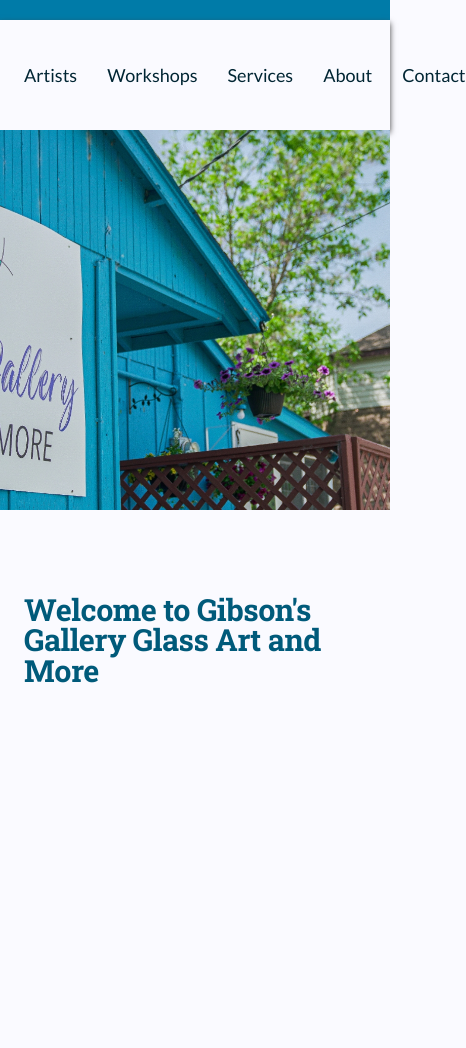
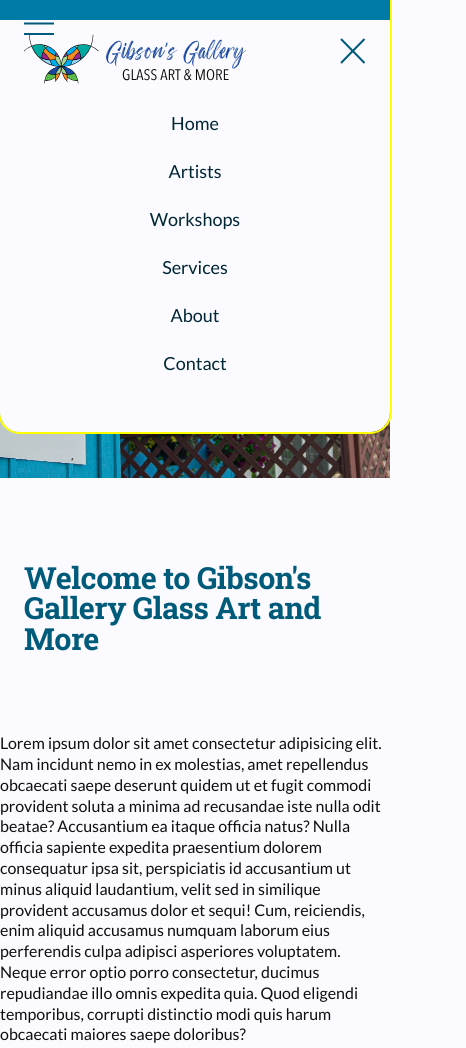
Before and after one commit to Vince-M/Gibsons-Glass-Gallery-static, a website: page index.html in a window 390 px wide. Shown: the whole page, 466 px wide, since content can reach past the window. Before the commit the page ends 844 px from the top, so only its background shows below. Drawn offline with Linux system fonts and the light colour scheme.

Commit message:
add hamburger and close-button images. start to style mobile open menu

```diff
--- a/app/scss/components/_header.scss
+++ b/app/scss/components/_header.scss
@@ -1,19 +1,7 @@
 @use '../util' as u;
 
 header {
+  background-color: var(--white);
   box-shadow: 0 3px 6px var(--dkGrey);
 
 }
-
-.topnav {
-
-  &__logo {
-    margin: 16px 0 16px;
-  }
-}
-
-.top__bar {
-  background-color: var(--primaryBlue);
-  width: 100%;
-  height: 20px;
-}
--- a/app/scss/components/_topnav.scss
+++ b/app/scss/components/_topnav.scss
@@ -2,8 +2,10 @@
 
 .topnav {
 
+  &,
   &__menu {
-    inset: 0 0 auto 0;
+    background-color: var(--white);
+    z-index: 10;
   }
 
   &__wrapper {
@@ -15,10 +17,65 @@
     margin-inline: auto;
   }
 
+  &__homelink {
+    margin: 16px 0 16px;
+
+    @include u.breakpoint-down(small) {
+      z-index: 100;
+      width: 65%;
+      margin: 0;
+    }
+  }
+
+  &__open,
+  &__close {
+    background: none;
+    padding: 0;
+    border: 0;
+  }
+
+  // &__logo {
+  //   margin: 16px 0 16px;
+
+  //   @include u.breakpoint-down(small) {
+  //     z-index: 100;
+  //     width: 65%;
+  //     margin: 0;
+  //   }
+  // }
+
+  &__open {}
+
+  &__menu {
+
+    @include u.breakpoint-down(small) {
+      position: fixed;
+      inset: 0 0 auto 0;
+      padding: 12px 24px 60px;
+      border-radius: 0 0 20px 20px;
+      outline: 2px solid yellow;
+    }
+  }
+
+  &__close {
+    display: none;
+
+    @include u.breakpoint-down(small) {
+      display: block;
+      margin-inline-start: auto;
+      margin-block-end: 20px;
+    }
+  }
+
   &__links {
     display: flex;
     flex-direction: row;
     gap: 30px;
+
+    @include u.breakpoint-down(small) {
+      flex-direction: column;
+      align-items: center;
+    }
   }
 
   &__link {
@@ -34,3 +91,12 @@
     }
   }
 }
+
+
+.top__bar {
+  background-color: var(--primaryBlue);
+  width: 100%;
+  height: 20px;
+  z-index: 12;
+  position: relative;
+}
--- a/index.html
+++ b/index.html
@@ -20,16 +20,26 @@
 
   <!-- HEADER
   =================================================== -->
-  <div class="top__bar"></div>
-  <header class="header topnav" role="banner">
+
+  <header class="topnav" role="banner">
     <h2 class="visually-hidden">Header</h2>
+    <div class="top__bar"></div>
     <div class="topnav__wrapper">
       <a href="/" class="topnav__homelink">
         <img src="img/gibsons_gallery_header.svg" alt="Gibson's Gallery homepage" class="topnav__logo" width="340" height="78">
       </a>
       <div class="nav">
         <div class="topnav__menu">
+          <button class="topnav__open">
+            <img src="img/hamburger.svg" alt="" width="30" height="23" />
+          </button>
           <ul class="topnav__links">
+            <button class="topnav__close">
+              <img src="img/close-button.svg" alt="" width="26" height="26" />
+            </button>
+            <li class="topnav__item">
+              <a href="index.html" class="topnav__link">Home</a>
+            </li>
             <li class="topnav__item">
               <a href="artists.html" class="topnav__link">Artists</a>
             </li>
@@ -87,6 +97,10 @@
 
     </section>
 
+
+    <!-- dummy text -->
+     <p>Lorem ipsum dolor sit amet consectetur adipisicing elit. Nam incidunt nemo in ex molestias, amet repellendus obcaecati saepe deserunt quidem ut et fugit commodi provident soluta a minima ad recusandae iste nulla odit beatae? Accusantium ea itaque officia natus? Nulla officia sapiente expedita praesentium dolorem consequatur ipsa sit, perspiciatis id accusantium ut minus aliquid laudantium, velit sed in similique provident accusamus dolor et sequi! Cum, reiciendis, enim aliquid accusamus numquam laborum eius perferendis culpa adipisci asperiores voluptatem. Neque error optio porro consectetur, ducimus repudiandae illo omnis expedita quia. Quod eligendi temporibus, corrupti distinctio modi quis harum obcaecati maiores saepe doloribus?</p>
+
   </main>
   <!-- ============================================== -->
 
```
Also changed, not shown: dist/style.css, img/close-button.svg (added), img/hamburger.svg (added), 1 other file.
